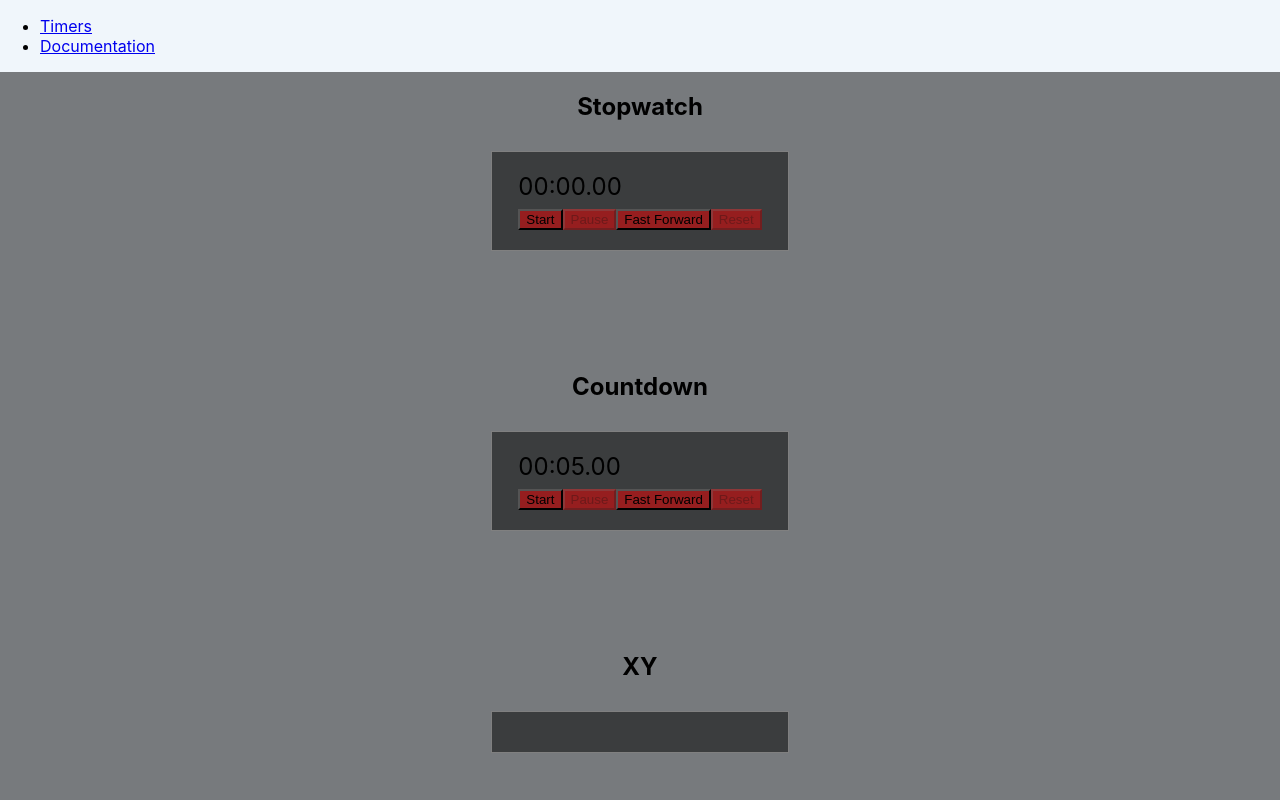
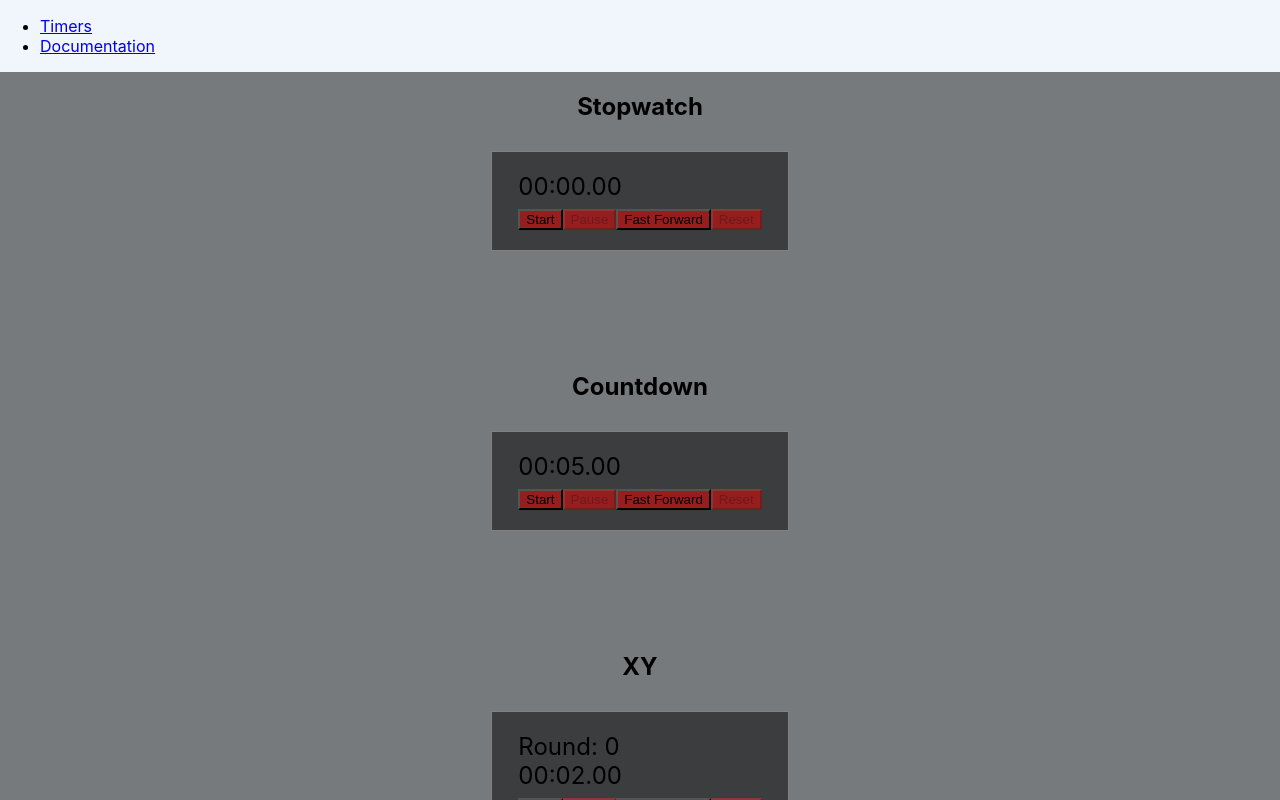
Before and after one commit to prof-tejera/assignment-1-cwelect1, a React (Create React App) app: page / in a window 1280 px wide. Built offline with nearby package versions, Linux system fonts and the light colour scheme.

Commit message:
Got all timers created and working.

```diff
--- a/src/components/generic/Panel.js
+++ b/src/components/generic/Panel.js
@@ -8,20 +8,39 @@ const StyledDiv = styled.div`
 `;
 
 const Panel = (props) => {
-  //return <StyledDiv className={props.class}>{props.children}</StyledDiv>;
-  return (
-    <div className="timer">
-      <span className="digits">
-        {("0" + Math.floor((props.time / 60000) % 60)).slice(-2)}:
-      </span>
-      <span className="digits">
-        {("0" + Math.floor((props.time / 1000) % 60)).slice(-2)}.
-      </span>
-      <span className="digits mili-sec">
-        {("0" + ((props.time / 10) % 100)).slice(-2)}
-      </span>
-    </div>
-  )
+  const minutes = <span className="digits">{("0" + Math.floor((props.time / 60000) % 60)).slice(-2)}:</span>;
+  const seconds = <span className="digits">{("0" + Math.floor((props.time / 1000) % 60)).slice(-2)}</span>;
+  const milliseconds = <span className="digits mili-sec">.{("0" + ((props.time / 10) % 100)).slice(-2)}</span>;
+  const rounds = <div>Round: {props.currentRound}</div>;
+  const tabataRounds = <div>Round: {props.currentRound} <span className={props.isResting ? 'tabata-rest':'tabata-work'}>{props.isResting ? 'REST':'WORK'}</span></div>;
+
+  if (props.displayType === 'xy' ) {
+    return(
+      <div className="xy-timer">
+        {rounds}
+        {minutes}
+        {seconds}
+        {milliseconds}
+      </div>
+    );
+  } else if (props.displayType === 'tabata') {
+    return(
+      <div className="tabata-timer">
+        {tabataRounds}
+        {minutes}
+        {seconds}
+        {milliseconds}
+      </div>
+    );
+  } else {
+    return(
+      <div className="timer">
+        {minutes}
+        {seconds}
+        {milliseconds}
+      </div>
+    );
+  }
 };
 
 export default Panel;
--- a/src/components/timers/Countdown.js
+++ b/src/components/timers/Countdown.js
@@ -1,14 +1,15 @@
-// A timer that counts up to X amount of time (e.g. count up to 2 minutes and 30 seconds, starting at 0)
+// A timer that counts from a specified time (in milliseconds) to 0 (e.g. count down from 2 minutes and 30 seconds to 0)
 import { useState, useEffect } from "react";
 import Panel from "../generic/Panel";
 import Buttons from "../generic/Buttons";
+import properties from "../../properties.json";
 
 const Countdown = () => {
-  const startTime = 5000;
+  const startTime = properties.timers[1].start;
+  const endTime = properties.timers[1].end;
   const [isStarted, setisStarted] = useState(false);
   const [isPaused, setIsPaused] = useState(true);
   const [time, setTime] = useState(startTime);
-  const endTime = 0;
 
   useEffect(() => {
     let interval = null;
@@ -45,7 +46,7 @@ const Countdown = () => {
   };
 
   return (
-    <div className="stop-watch">
+    <div className="countdown">
       <Panel endTime={endTime} time={time}></Panel>
       <Buttons
         countDirection='down'
--- a/src/components/timers/Stopwatch.js
+++ b/src/components/timers/Stopwatch.js
@@ -2,12 +2,13 @@
 import { useState, useEffect } from "react";
 import Panel from "../generic/Panel";
 import Button from "../generic/Buttons";
+import properties from "../../properties.json";
 
 const Stopwatch = () => {
   const [isStarted, setisStarted] = useState(false);
   const [isPaused, setIsPaused] = useState(true);
   const [time, setTime] = useState(0);
-  const endTime = 600000; // 10 minutes
+  const endTime = properties.timers[0].end;
 
   useEffect(() => {
     let interval = null;
--- a/src/components/timers/Tabata.js
+++ b/src/components/timers/Tabata.js
@@ -1,3 +1,87 @@
-const Tabata = () => null;
+// A timer that counts from a specified time (in milliseconds) to 0 (e.g. count down from 2 minutes and 30 seconds to 0)
+import { useState, useEffect } from "react";
+import Panel from "../generic/Panel";
+import Buttons from "../generic/Buttons";
+import properties from "../../properties.json";
+
+const Tabata = () => {
+  const workTime = properties.timers[3].work;
+  const restTime = properties.timers[3].rest;
+  const endTime = properties.timers[3].end;
+  let totalRounds = properties.timers[3].rounds;
+  const [isStarted, setIsStarted] = useState(false);
+  const [isPaused, setIsPaused] = useState(true);
+  const [time, setTime] = useState(workTime);
+  const [currentRound, setCurrentRound] = useState(0);
+  const [isResting, setIsResting] = useState(false);
+
+  useEffect(() => {
+    let interval = null;
+
+    if (isStarted && isPaused === false && time !== endTime) { // Timer is active
+      //console.log('Timer is active');
+        interval = setInterval(() => {
+          setTime((time) => time - 10 );
+      }, 10);
+    } else if (time === endTime && (currentRound < totalRounds) && isResting === false) { // Rounds are active Working ended switch to resting period
+      //console.log('Rounds are active and in resting period');
+      setIsResting(true);
+      setTime(restTime);
+    } else if (time === endTime && (currentRound < totalRounds)) { // Rounds are active: Resting ended switch to working period
+      //console.log('Rounds are active and in working period');
+      setIsResting(false);
+      setCurrentRound(currentRound + 1);
+      setTime(workTime);
+    } else {  // Timer and Rounds have completed
+      clearInterval(interval);
+    }
+    return () => {
+      clearInterval(interval);
+    };
+  }, [isStarted, isPaused, time, currentRound]);
+
+  const handleStart = () => {
+    if (currentRound === totalRounds) {setCurrentRound(0)} // Reset rounds if previously run
+    else if (currentRound === 0) {setCurrentRound(1)} // Start 1st round
+    setTime(workTime);
+    setIsStarted(true);
+    setIsPaused(false);
+  };
+
+  const handlePauseResume = () => {
+    setIsPaused(!isPaused);
+  };
+
+  const handleFastForward = () => {
+    //isResting ? setIsResting(false) : setIsResting(true);
+    setTime(endTime);
+    setIsStarted(false);
+  };
+
+  const handleReset = () => {
+    setIsStarted(false);
+    setCurrentRound(0);
+    setTime(workTime);
+  };
+
+  return (
+    <div className="tabata">
+      <Panel displayType='tabata' isResting={isResting} time={time} currentRound={currentRound} ></Panel>
+      <Buttons
+        countDirection='down'
+        time={time}
+        endTime={endTime}
+        includeMilliseconds={false}
+        isStarted={isStarted}
+        isPaused={isPaused}
+        isResting={isResting}
+        handleStart={handleStart}
+        handlePauseResume={handlePauseResume}
+        handleFastForward={handleFastForward}
+        handleReset={handleReset}
+      />
+    </div>
+  );
+};
 
 export default Tabata;
--- a/src/components/timers/XY.js
+++ b/src/components/timers/XY.js
@@ -1,3 +1,75 @@
-const XY = () => null;
+// A timer that counts from a specified time (in milliseconds) to 0 (e.g. count down from 2 minutes and 30 seconds to 0)
+import { useState, useEffect } from "react";
+import Panel from "../generic/Panel";
+import Buttons from "../generic/Buttons";
+import properties from "../../properties.json";
+
+const XY = () => {
+  const startTime = properties.timers[2].start;
+  const endTime = properties.timers[2].end;
+  let totalRounds = properties.timers[2].rounds;
+  const [isStarted, setisStarted] = useState(false);
+  const [isPaused, setIsPaused] = useState(true);
+  const [time, setTime] = useState(startTime);
+  const [currentRound, setCurrentRound] = useState(0);
+
+  useEffect(() => {
+    let interval = null;
+
+    if (isStarted && isPaused === false && time !== endTime) { // Timer is active
+        interval = setInterval(() => {
+          setTime((time) => time - 10 );
+      }, 10);
+    } else if (time === endTime && (currentRound < totalRounds)) { // Rounds are still active
+      setCurrentRound(currentRound + 1);
+      setTime(startTime);
+    } else {  // Timer and Rounds have completed
+      clearInterval(interval);
+    }
+    return () => {
+      clearInterval(interval);
+    };
+  }, [isStarted, isPaused, time, currentRound]);
+
+  const handleStart = () => {
+    if (currentRound === totalRounds) {setCurrentRound(0)} // Reset rounds if previously run
+    else if (currentRound === 0) {setCurrentRound(1)} // Start 1st round
+    setTime(startTime);
+    setisStarted(true);
+    setIsPaused(false);
+  };
+
+  const handlePauseResume = () => {
+    setIsPaused(!isPaused);
+  };
+
+  const handleFastForward = () => {
+    setTime(endTime);
+    setisStarted(false);
+  };
+
+  const handleReset = () => {
+    setisStarted(false);
+    setCurrentRound(0);
+    setTime(startTime);
+  };
+
+  return (
+    <div className="xy">
+      <Panel displayType='xy' time={time} currentRound={currentRound} ></Panel>
+      <Buttons
+        countDirection='down'
+        time={time}
+        endTime={endTime}
+        isStarted={isStarted}
+        isPaused={isPaused}
+        handleStart={handleStart}
+        handlePauseResume={handlePauseResume}
+        handleFastForward={handleFastForward}
+        handleReset={handleReset}
+      />
+    </div>
+  );
+};
 
 export default XY;
--- /dev/null
+++ b/src/properties.json
@@ -0,0 +1,27 @@
+{ "timers" :
+  [
+    {
+      "name": "stopwatch",
+      "start": 0,
+      "end": 60000
+    },
+    {
+      "name": "countdown",
+      "start": 5000,
+      "end": 0
+    },
+    {
+      "name": "xy",
+      "rounds": 2,
+      "start": 2000,
+      "end": 0
+    },
+    {
+      "name": "tabata",
+      "rounds": 3,
+      "work": 5000,
+      "rest": 2000,
+      "end": 0
+    }
+  ]
+}
--- a/src/views/TimersView.js
+++ b/src/views/TimersView.js
@@ -39,8 +39,8 @@ const TimersView = () => {
 
   return (
     timers.map((timer) => (
-    <Timers>
-        <h2>{timer.title}</h2>
+    <Timers key={`timer-${timer.title}`}>
+        <h2 key="title">{timer.title}</h2>
         <Timer key={`timer-${timer.title}`}>
           {timer.C}
         </Timer>
```
Also changed, not shown: src/components/generic/Buttons.js (+9 -10 lines).
